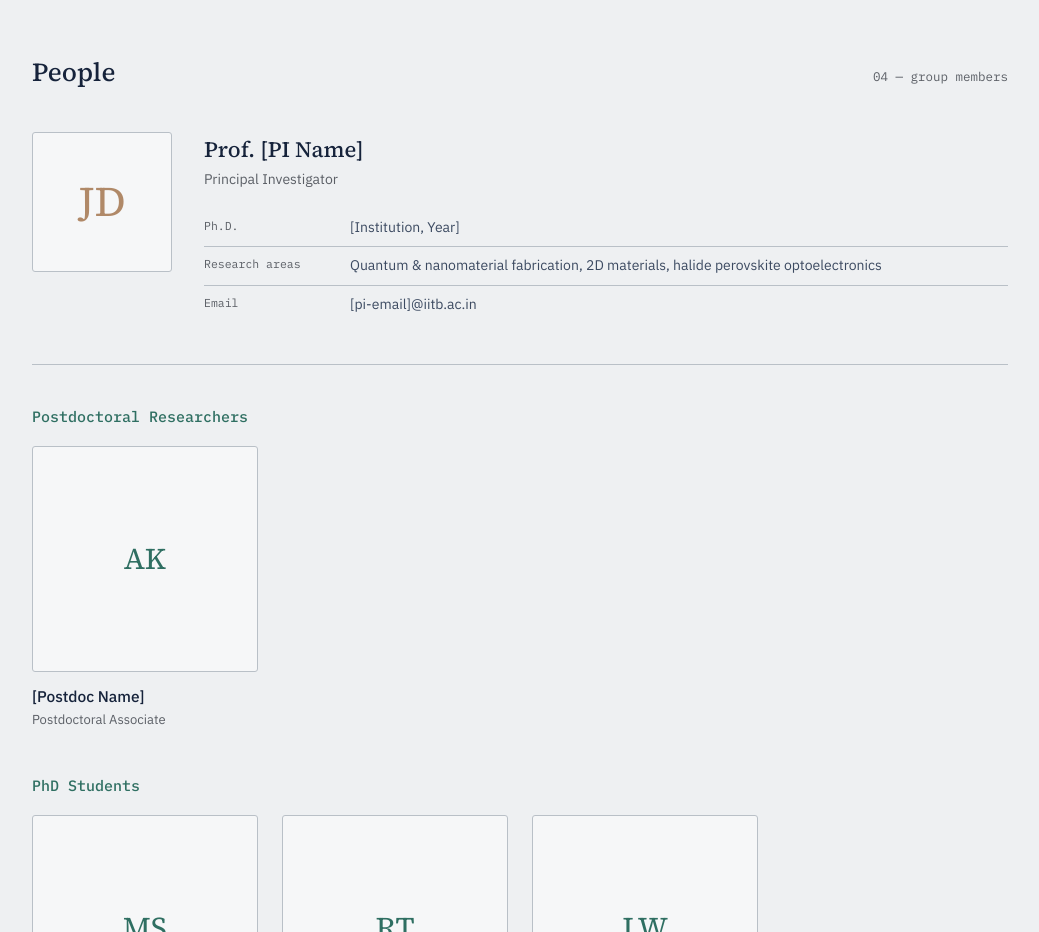
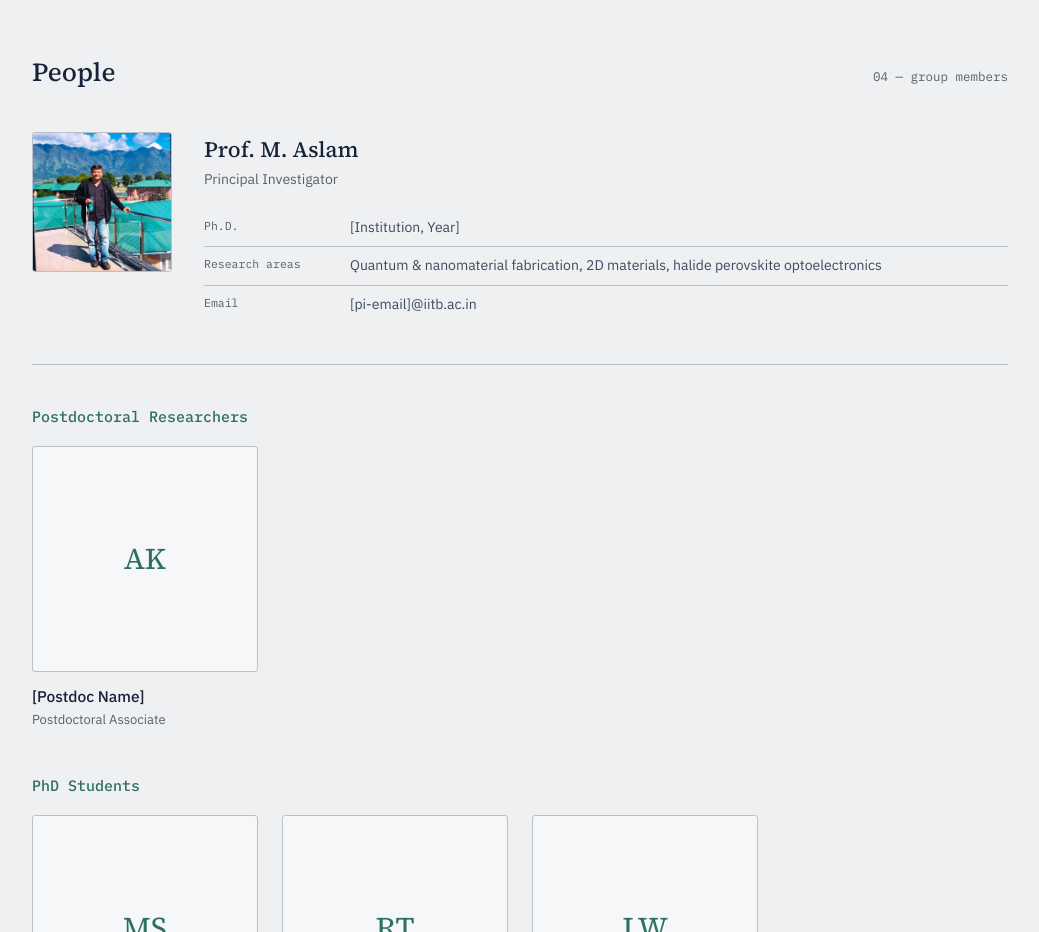
Before and after one commit to azadalli1999-sys/qnml-iitb.github.io, a plain HTML site: page index.html in a window 1280 px wide. Shown: the part 4280-5212 px from the top of the page, without its empty margins (120-1159 px from the left). Drawn offline with Linux system fonts and the light colour scheme.

Commit message:
index.html

```diff
--- a/index.html
+++ b/index.html
@@ -759,9 +759,9 @@
     </div>
 
     <div class="pi-card">
-      <div class="avatar pi-avatar">JD</div>
+      <img class="avatar pi-avatar" src="images/PI.jpg" alt="Prof. M. Aslam">
       <div>
-        <h3>Prof. [PI Name]</h3>
+        <h3>Prof. M. Aslam</h3>
         <p class="role">Principal Investigator</p>
         <dl class="pi-data">
           <div><dt>Ph.D.</dt><dd>[Institution, Year]</dd></div>
```
